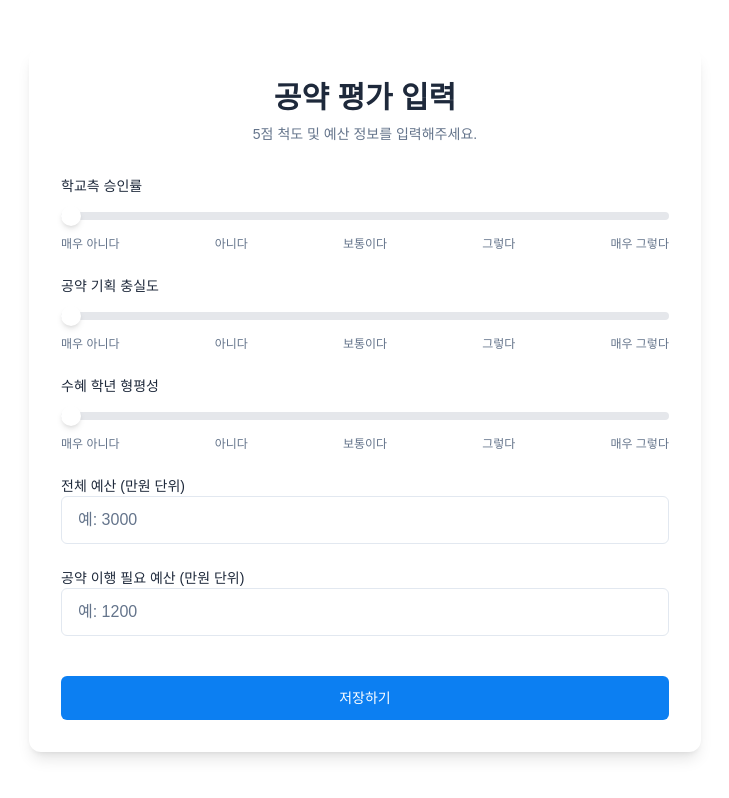
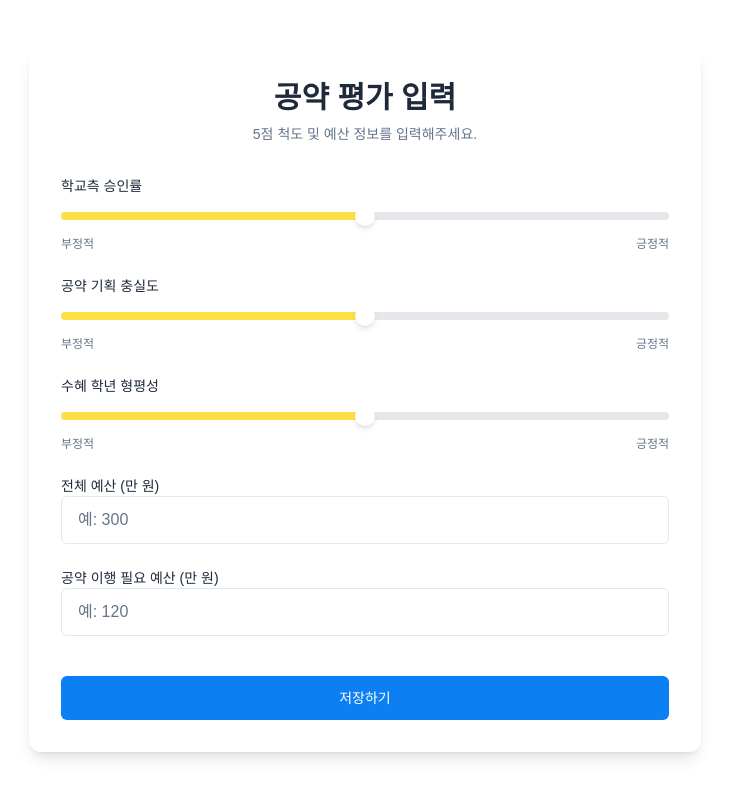
Before and after one commit to nicholass307/PolicyScore, a Next.js app: page /pledge_form in a window 1280 px wide. Shown: the whole page, without its empty margins (275-1004 px from the left). Built offline with nearby package versions, Linux system fonts and the light colour scheme.

Commit message:
monkshark commit

```diff
--- a/src/app/components/FiveScaleSelect.tsx
+++ b/src/app/components/FiveScaleSelect.tsx
@@ -1,7 +1,7 @@
 "use client";
 
 import * as Slider from "@radix-ui/react-slider";
-import { useId, useEffect, useState } from "react";
+import { useId } from "react";
 
 type Props = {
     label: string;
@@ -9,27 +9,35 @@ type Props = {
     onChange: (value: number) => void;
 };
 
-const pastelColors: Record<number, string> = {
-    1: "#f3bebe",
-    2: "#f4d6c6",
-    3: "#fbf3d1",
-    4: "#d0f3cd",
-    5: "#c9e5ff",
+const pastelSteps = [
+    { r: 252, g: 165, b: 165 }, // red-300
+    { r: 253, g: 186, b: 116 }, // orange-300
+    { r: 253, g: 224, b: 71 },  // yellow-300
+    { r: 134, g: 239, b: 172 }, // green-300
+    { r: 147, g: 197, b: 253 }, // blue-300
+];
+
+const interpolateColor = (val: number) => {
+    const clamped = Math.min(Math.max(val, 1), 5);
+    const low = Math.floor(clamped);
+    const high = Math.ceil(clamped);
+    const t = clamped - low;
+
+    const start = pastelSteps[low - 1];
+    const end = pastelSteps[high - 1];
+
+    const r = Math.round(start.r + (end.r - start.r) * t);
+    const g = Math.round(start.g + (end.g - start.g) * t);
+    const b = Math.round(start.b + (end.b - start.b) * t);
+
+    return `rgb(${r}, ${g}, ${b})`;
 };
 
 export default function FiveScaleSlider({ label, value, onChange }: Props) {
     const id = useId();
-    const [animValue, setAnimValue] = useState(value);
 
-    useEffect(() => {
-        const frame = requestAnimationFrame(() => {
-            setAnimValue(value);
-        });
-        return () => cancelAnimationFrame(frame);
-    }, [value]);
-
-    const color = pastelColors[animValue] || "#e5e7eb";
-    const fillWidth = `${((animValue - 1) / 4) * 100}%`;
+    const color = interpolateColor(value);
+    const fillWidth = `${((value - 1) / 4) * 100}%`;
 
     return (
         <div className="w-full mb-6">
@@ -45,31 +53,38 @@ export default function FiveScaleSlider({ label, value, onChange }: Props) {
                 className="relative flex items-center select-none touch-none w-full h-6"
                 min={1}
                 max={5}
-                step={1}
+                step={0.01}
                 value={[value]}
-                onValueChange={(v) => onChange(v[0])}
+                onValueChange={(val) => {
+                    onChange(val[0]);
+                }}
+                onValueCommit={(val) => {
+                    onChange(Math.round(val[0]));
+                }}
             >
+
                 <Slider.Track className="bg-gray-200 relative grow rounded-full h-2 overflow-hidden">
                     <Slider.Range
-                        className="absolute h-full rounded-full transition-all duration-300 ease-in-out"
+                        className="absolute h-full rounded-full"
                         style={{
                             width: fillWidth,
                             backgroundColor: color,
+                            transition: "background-color 0.2s ease, width 0.1s ease",
                         }}
                     />
                 </Slider.Track>
                 <Slider.Thumb
-                    className="block w-5 h-5 bg-white rounded-full shadow-md transition-transform duration-300 ease-out hover:scale-110 focus:outline-none"
+                    className="block w-5 h-5 bg-white rounded-full shadow-md transition-transform duration-200 ease-out hover:scale-110 focus:outline-none"
                     aria-label="Value"
                 />
             </Slider.Root>
 
             <div className="flex justify-between text-xs text-[var(--text-secondary)] mt-2">
-                <span>매우 아니다</span>
-                <span>아니다</span>
-                <span>보통이다</span>
-                <span>그렇다</span>
-                <span>매우 그렇다</span>
+                <span>부정적</span>
+                <span></span>
+                <span></span>
+                <span></span>
+                <span>긍정적</span>
             </div>
         </div>
     );
--- a/src/app/pledge_form/page.tsx
+++ b/src/app/pledge_form/page.tsx
@@ -1,13 +1,13 @@
 "use client";
-import { useState } from "react";
+import React, { useState } from "react";
 import FiveScaleSelect from "../components/FiveScaleSelect";
 
 export default function PledgeFormPage() {
-    const [approvalRate, setApprovalRate] = useState("");
-    const [planningIntegrity, setPlanningIntegrity] = useState("");
-    const [gradeEquity, setGradeEquity] = useState("");
-    const [totalBudget, setTotalBudget] = useState("");
-    const [requiredBudget, setRequiredBudget] = useState("");
+    const [approvalRate, setApprovalRate] = useState<number>(3);
+    const [planningIntegrity, setPlanningIntegrity] = useState<number>(3);
+    const [gradeEquity, setGradeEquity] = useState<number>(3);
+    const [totalBudget, setTotalBudget] = useState<string>("");
+    const [requiredBudget, setRequiredBudget] = useState<string>("");
 
     const handleSubmit = (e: React.FormEvent<HTMLFormElement>) => {
         e.preventDefault();
@@ -25,35 +25,65 @@ export default function PledgeFormPage() {
         <main className="flex-grow flex items-center justify-center py-12 px-4 sm:px-6 lg:px-8">
             <div className="w-full max-w-2xl bg-white p-8 rounded-xl shadow-lg space-y-8">
                 <div>
-                    <h2 className="text-center text-3xl font-extrabold text-[var(--text-primary)]">공약 평가 입력</h2>
+                    <h2 className="text-center text-3xl font-extrabold text-[var(--text-primary)]">
+                        공약 평가 입력
+                    </h2>
                     <p className="mt-2 text-center text-sm text-[var(--text-secondary)]">
                         5점 척도 및 예산 정보를 입력해주세요.
                     </p>
                 </div>
                 <form className="space-y-6" onSubmit={handleSubmit}>
-                    <FiveScaleSelect label="학교측 승인률" value={approvalRate} onChange={setApprovalRate} />
-                    <FiveScaleSelect label="공약 기획 충실도" value={planningIntegrity} onChange={setPlanningIntegrity} />
-                    <FiveScaleSelect label="수혜 학년 형평성" value={gradeEquity} onChange={setGradeEquity} />
+                    <FiveScaleSelect
+                        label="학교측 승인률"
+                        value={approvalRate}
+                        onChange={setApprovalRate}
+                    />
+                    <FiveScaleSelect
+                        label="공약 기획 충실도"
+                        value={planningIntegrity}
+                        onChange={setPlanningIntegrity}
+                    />
+                    <FiveScaleSelect
+                        label="수혜 학년 형평성"
+                        value={gradeEquity}
+                        onChange={setGradeEquity}
+                    />
 
                     <div>
-                        <label className="block text-sm font-medium text-[var(--text-primary)]">전체 예산 (만원 단위)</label>
+                        <label className="block text-sm font-medium text-[var(--text-primary)]">
+                            전체 예산 (만 원)
+                        </label>
                         <input
                             type="number"
+                            min={0}
                             className="form-input-custom h-12 px-4"
                             value={totalBudget}
-                            onChange={(e) => setTotalBudget(e.target.value)}
-                            placeholder="예: 3000"
+                            onChange={(e) => {
+                                const val = Number(e.target.value);
+                                if (val >= 0 || e.target.value === "") {
+                                    setTotalBudget(e.target.value);
+                                }
+                            }}
+                            placeholder="예: 300"
                         />
                     </div>
 
                     <div>
-                        <label className="block text-sm font-medium text-[var(--text-primary)]">공약 이행 필요 예산 (만원 단위)</label>
+                        <label className="block text-sm font-medium text-[var(--text-primary)]">
+                            공약 이행 필요 예산 (만 원)
+                        </label>
                         <input
                             type="number"
+                            min={0}
                             className="form-input-custom h-12 px-4"
                             value={requiredBudget}
-                            onChange={(e) => setRequiredBudget(e.target.value)}
-                            placeholder="예: 1200"
+                            onChange={(e) => {
+                                const val = Number(e.target.value);
+                                if (val >= 0 || e.target.value === "") {
+                                    setRequiredBudget(e.target.value);
+                                }
+                            }}
+                            placeholder="예: 120"
                         />
                     </div>
 
```
